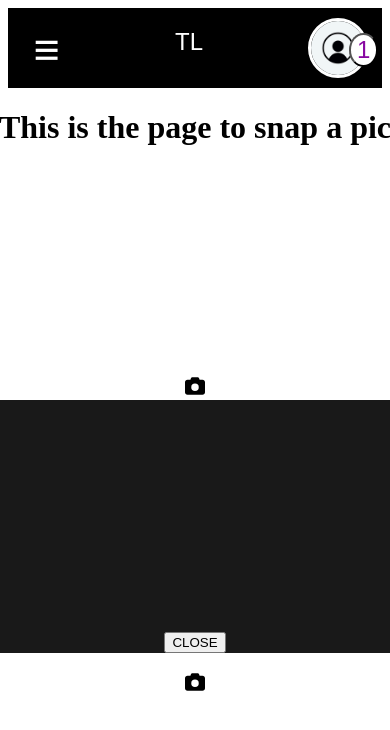
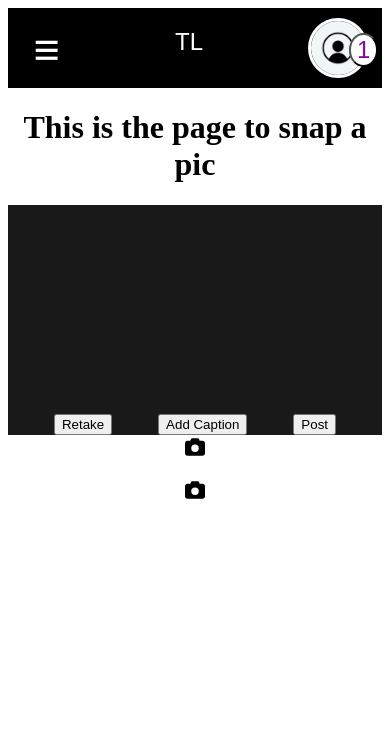
Before and after one commit to squirtoise/true-life, a React app: page /camera in a window 390 px wide. Both pictures are taken after a click on the button 195 px from the left and 404 px from the top of the page. Shown: the top 730 px of the page. Built offline with nearby package versions, Linux system fonts and the light colour scheme; no server answers.

Commit message:
styled so captured pic is displayed when it exists otherwise show webcam feed if not, better suited for mobile. added buttons to retake pic

```diff
--- a/client/components/Canvas.tsx
+++ b/client/components/Canvas.tsx
@@ -1,6 +1,6 @@
 import React, { useRef, useEffect, useState } from 'react';
 import Button from './Button';
-import { CameraContainer, SnappedPhoto, Video } from './styles/Camera.style';
+import { CameraContainer, SnappedPhoto, Video, CanvasComp, PicButtonContainer } from './styles/Camera.style';
 import { faCamera } from '@fortawesome/free-solid-svg-icons';
 
 function Canvas() {
@@ -60,7 +60,16 @@ function Canvas() {
     return (
         <>
             <CameraContainer>
-                <Video ref={videoRef}></Video>
+                <Video ref={videoRef} hasPhoto={hasPhoto}></Video>
+                <SnappedPhoto hasPhoto={hasPhoto}>
+                    <CanvasComp ref={photoRef}></CanvasComp>
+                    <PicButtonContainer>
+                        <button onClick={closePhoto}>Retake</button>
+                        <button>Add Caption</button>
+
+                        <button>Post</button>
+                    </PicButtonContainer>
+                </SnappedPhoto>
                 <Button
                     icon={faCamera}
                     onClickFunc={() => {
@@ -68,10 +77,6 @@ function Canvas() {
                     }}
                 ></Button>
             </CameraContainer>
-            <SnappedPhoto>
-                <canvas ref={photoRef}></canvas>
-                <button>CLOSE</button>
-            </SnappedPhoto>
         </>
     );
 }
--- a/client/components/styles/Camera.style.tsx
+++ b/client/components/styles/Camera.style.tsx
@@ -1,33 +1,49 @@
 import styled from 'styled-components';
 
-export const CameraContainer = styled.div`
+export const CameraContainer = styled.div<any>`
     position: relative;
     display: flex;
+    /* display: ${(props) => (props.hasPhoto ? 'none' : 'flex')}; */
     flex-direction: column;
     align-items: center;
     justify-content: center;
     width: 100%;
     height: 100%;
-    z-index: 1;
+    /* z-index: 1; */
 `;
 
 export const SnappedPhoto = styled.div<any>`
     position: relative;
-    display: flex;
+    display: ${(props) => (props.hasPhoto ? 'flex' : 'none')};
+    top: 0;
+    left: 0;
     flex-direction: column;
     align-items: center;
     justify-content: center;
-    width: 100%;
-    height: 100%;
+    /* width: 80vw;
+    height: 80vh; */
     background-color: rgba(0, 0, 0, 0.9);
-    z-index: 0;
 `;
 
 interface VideoProps {
     ref: any;
+    hasPhoto?: boolean;
 }
 export const Video = styled.video<VideoProps>`
+    display: ${(props) => (props.hasPhoto ? 'none' : 'block')};
     width: 100%;
     max-width: 100%;
     height: auto;
 `;
+export const CanvasComp = styled.canvas<any>`
+    width: 100%;
+    max-width: 100%;
+    height: auto;
+`;
+
+export const PicButtonContainer = styled.div`
+    display: flex;
+    width: 100%;
+
+    justify-content: space-evenly;
+`;
```
